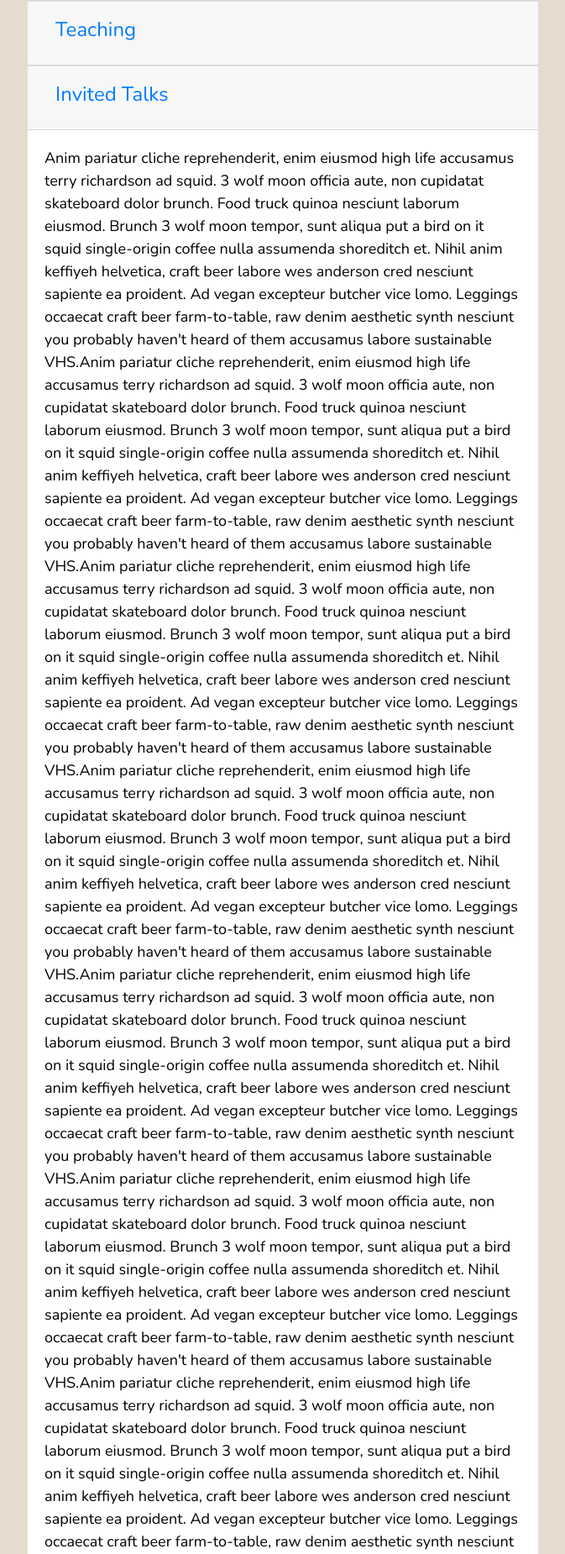
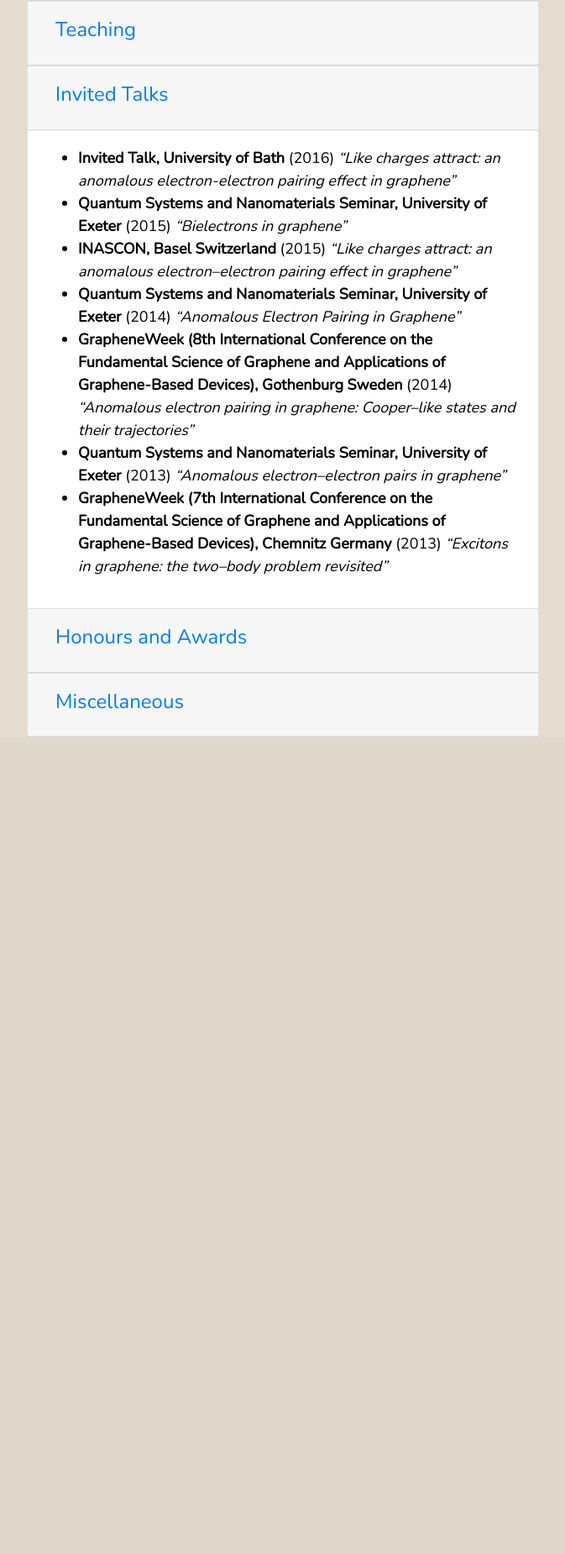
Before and after one commit to LachlanMarnham/PersonalWebsite, a Flask app: template app/templates/cv.html.mako in a window 1280 px wide, after a click on "Invited Talks". Shown: the part 448-2298 px from the top of the page at 84% size, without its empty margins (303-976 px from the left). After the commit the page ends 1326 px from the top, so only its background shows below. Run offline with Flask 2, Linux system fonts and the light colour scheme; the template is opened without the code that fills it, so the values that code supplies are empty; some libraries are stand-ins or nearby versions; some web fonts are replaced.

Commit message:
Added invited talks section to cv

```diff
--- a/app/templates/cv.html.mako
+++ b/app/templates/cv.html.mako
@@ -142,15 +142,44 @@ For a version that conforms to the two-page industry standard, click <a href="${
     </div>
     <div id="collapseSix" class="collapse" aria-labelledby="headingSix" data-parent="#accordion-parent">
       <div class="card-body">
-        Anim pariatur cliche reprehenderit, enim eiusmod high life accusamus terry richardson ad squid.
-        3 wolf moon officia aute, non cupidatat skateboard dolor brunch. Food truck quinoa nesciunt laborum eiusmod. Brunch 3 wolf moon tempor, sunt aliqua put a bird on it squid single-origin coffee nulla assumenda shoreditch et. Nihil anim keffiyeh helvetica, craft beer labore wes anderson cred nesciunt sapiente ea proident. Ad vegan excepteur butcher vice lomo. Leggings occaecat craft beer farm-to-table, raw denim aesthetic synth nesciunt you probably haven't heard of them accusamus labore sustainable VHS.Anim pariatur cliche reprehenderit, enim eiusmod high life accusamus terry richardson ad squid.
-        3 wolf moon officia aute, non cupidatat skateboard dolor brunch. Food truck quinoa nesciunt laborum eiusmod. Brunch 3 wolf moon tempor, sunt aliqua put a bird on it squid single-origin coffee nulla assumenda shoreditch et. Nihil anim keffiyeh helvetica, craft beer labore wes anderson cred nesciunt sapiente ea proident. Ad vegan excepteur butcher vice lomo. Leggings occaecat craft beer farm-to-table, raw denim aesthetic synth nesciunt you probably haven't heard of them accusamus labore sustainable VHS.Anim pariatur cliche reprehenderit, enim eiusmod high life accusamus terry richardson ad squid.
-        3 wolf moon officia aute, non cupidatat skateboard dolor brunch. Food truck quinoa nesciunt laborum eiusmod. Brunch 3 wolf moon tempor, sunt aliqua put a bird on it squid single-origin coffee nulla assumenda shoreditch et. Nihil anim keffiyeh helvetica, craft beer labore wes anderson cred nesciunt sapiente ea proident. Ad vegan excepteur butcher vice lomo. Leggings occaecat craft beer farm-to-table, raw denim aesthetic synth nesciunt you probably haven't heard of them accusamus labore sustainable VHS.Anim pariatur cliche reprehenderit, enim eiusmod high life accusamus terry richardson ad squid.
-        3 wolf moon officia aute, non cupidatat skateboard dolor brunch. Food truck quinoa nesciunt laborum eiusmod. Brunch 3 wolf moon tempor, sunt aliqua put a bird on it squid single-origin coffee nulla assumenda shoreditch et. Nihil anim keffiyeh helvetica, craft beer labore wes anderson cred nesciunt sapiente ea proident. Ad vegan excepteur butcher vice lomo. Leggings occaecat craft beer farm-to-table, raw denim aesthetic synth nesciunt you probably haven't heard of them accusamus labore sustainable VHS.Anim pariatur cliche reprehenderit, enim eiusmod high life accusamus terry richardson ad squid.
-        3 wolf moon officia aute, non cupidatat skateboard dolor brunch. Food truck quinoa nesciunt laborum eiusmod. Brunch 3 wolf moon tempor, sunt aliqua put a bird on it squid single-origin coffee nulla assumenda shoreditch et. Nihil anim keffiyeh helvetica, craft beer labore wes anderson cred nesciunt sapiente ea proident. Ad vegan excepteur butcher vice lomo. Leggings occaecat craft beer farm-to-table, raw denim aesthetic synth nesciunt you probably haven't heard of them accusamus labore sustainable VHS.Anim pariatur cliche reprehenderit, enim eiusmod high life accusamus terry richardson ad squid.
-        3 wolf moon officia aute, non cupidatat skateboard dolor brunch. Food truck quinoa nesciunt laborum eiusmod. Brunch 3 wolf moon tempor, sunt aliqua put a bird on it squid single-origin coffee nulla assumenda shoreditch et. Nihil anim keffiyeh helvetica, craft beer labore wes anderson cred nesciunt sapiente ea proident. Ad vegan excepteur butcher vice lomo. Leggings occaecat craft beer farm-to-table, raw denim aesthetic synth nesciunt you probably haven't heard of them accusamus labore sustainable VHS.Anim pariatur cliche reprehenderit, enim eiusmod high life accusamus terry richardson ad squid.
-        3 wolf moon officia aute, non cupidatat skateboard dolor brunch. Food truck quinoa nesciunt laborum eiusmod. Brunch 3 wolf moon tempor, sunt aliqua put a bird on it squid single-origin coffee nulla assumenda shoreditch et. Nihil anim keffiyeh helvetica, craft beer labore wes anderson cred nesciunt sapiente ea proident. Ad vegan excepteur butcher vice lomo. Leggings occaecat craft beer farm-to-table, raw denim aesthetic synth nesciunt you probably haven't heard of them accusamus labore sustainable VHS.Anim pariatur cliche reprehenderit, enim eiusmod high life accusamus terry richardson ad squid.
-        3 wolf moon officia aute, non cupidatat skateboard dolor brunch. Food truck quinoa nesciunt laborum eiusmod. Brunch 3 wolf moon tempor, sunt aliqua put a bird on it squid single-origin coffee nulla assumenda shoreditch et. Nihil anim keffiyeh helvetica, craft beer labore wes anderson cred nesciunt sapiente ea proident. Ad vegan excepteur butcher vice lomo. Leggings occaecat craft beer farm-to-table, raw denim aesthetic synth nesciunt you probably haven't heard of them accusamus labore sustainable VHS. cred nesciunt sapiente ea proident. Ad vegan excepteur butcher vice lomo. Leggings occaecat craft beer farm-to-table, raw denim aesthetic synth nesciunt you probably haven't heard of them accusamus labore sustainable VHS.
+        <ul>
+            <li>
+                <strong>Invited Talk, University of Bath</strong> (2016) <i>“Like charges attract: an anomalous
+                electron-electron pairing effect in graphene”</i>
+            </li>
+
+            <li>
+                <strong>Quantum Systems and Nanomaterials Seminar, University of Exeter</strong> (2015) <i>“Bielectrons
+                in graphene”</i>
+            </li>
+
+            <li>
+                <strong>INASCON, Basel Switzerland</strong> (2015) <i>“Like charges attract: an anomalous
+                electron–electron pairing effect in graphene”</i>
+            </li>
+
+            <li>
+                <strong>Quantum Systems and Nanomaterials Seminar, University of Exeter</strong> (2014) <i>“Anomalous
+                Electron Pairing in Graphene”</i>
+            </li>
+
+            <li>
+                <strong>GrapheneWeek (8th International Conference on the Fundamental Science of Graphene and
+                Applications of Graphene-Based Devices), Gothenburg Sweden</strong> (2014) <i>“Anomalous electron
+                pairing in graphene: Cooper–like states and their trajectories”</i>
+            </li>
+
+            <li>
+                <strong>Quantum Systems and Nanomaterials Seminar, University of Exeter</strong> (2013) <i>“Anomalous
+                electron–electron pairs in graphene”</i>
+            </li>
+
+            <li>
+                <strong>GrapheneWeek (7th International Conference on the Fundamental Science of Graphene and
+                Applications of Graphene-Based Devices), Chemnitz Germany</strong> (2013) <i>“Excitons in graphene:
+                the two–body problem revisited”</i>
+            </li>
+        </ul>
       </div>
     </div>
   </div>
```
